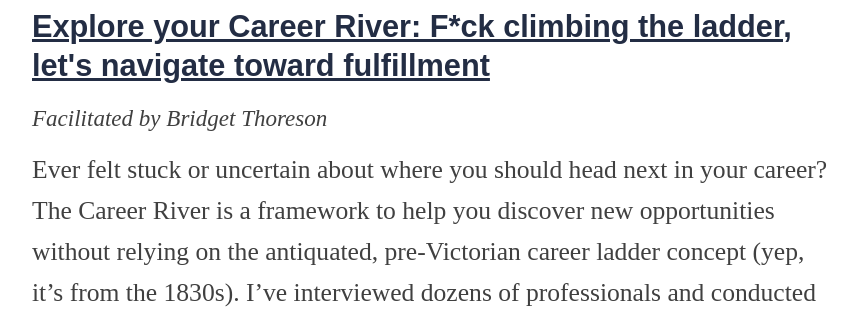
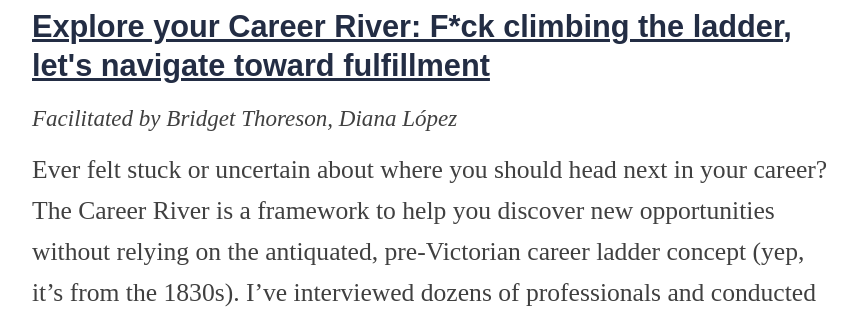
Before and after one commit to OpenNews/srccon-2025, a Jekyll site: the page built from program.md, in a window 1280 px wide and 900 px high, scrolled down 15693 px. Shown: the part 155-464 px from the top of the window, without its empty margins (208-1065 px from the left). Built offline with Jekyll 4.4.1, drawn with Linux system fonts in a browser that asks for light colours; nearby versions of some CDN libraries; some web fonts are replaced.

Commit message:
add cofacilitator

```diff
--- a/_data/sessions.yml
+++ b/_data/sessions.yml
@@ -116,7 +116,7 @@
     {
         "id": "explore-career-river",
         "title": "Explore your Career River: F*ck climbing the ladder, let's navigate toward fulfillment",
-        "facilitators": "Bridget Thoreson",
+        "facilitators": "Bridget Thoreson, Diana López",
         "description": "Ever felt stuck or uncertain about where you should head next in your career? The Career River is a framework to help you discover new opportunities without relying on the antiquated, pre-Victorian career ladder concept (yep, it's from the 1830s). I've interviewed dozens of professionals and conducted research for the past several years to build out strategies made for today's working world, shared in my Substack newsletter and upcoming book. \n\nCome to this workshop to: \n- Map your career as a river\n- Redefine professional progress\n- Uncover translatable skills\n- Identify your tributaries\n- Discover strategies to find what's next"
     },
     {
```
